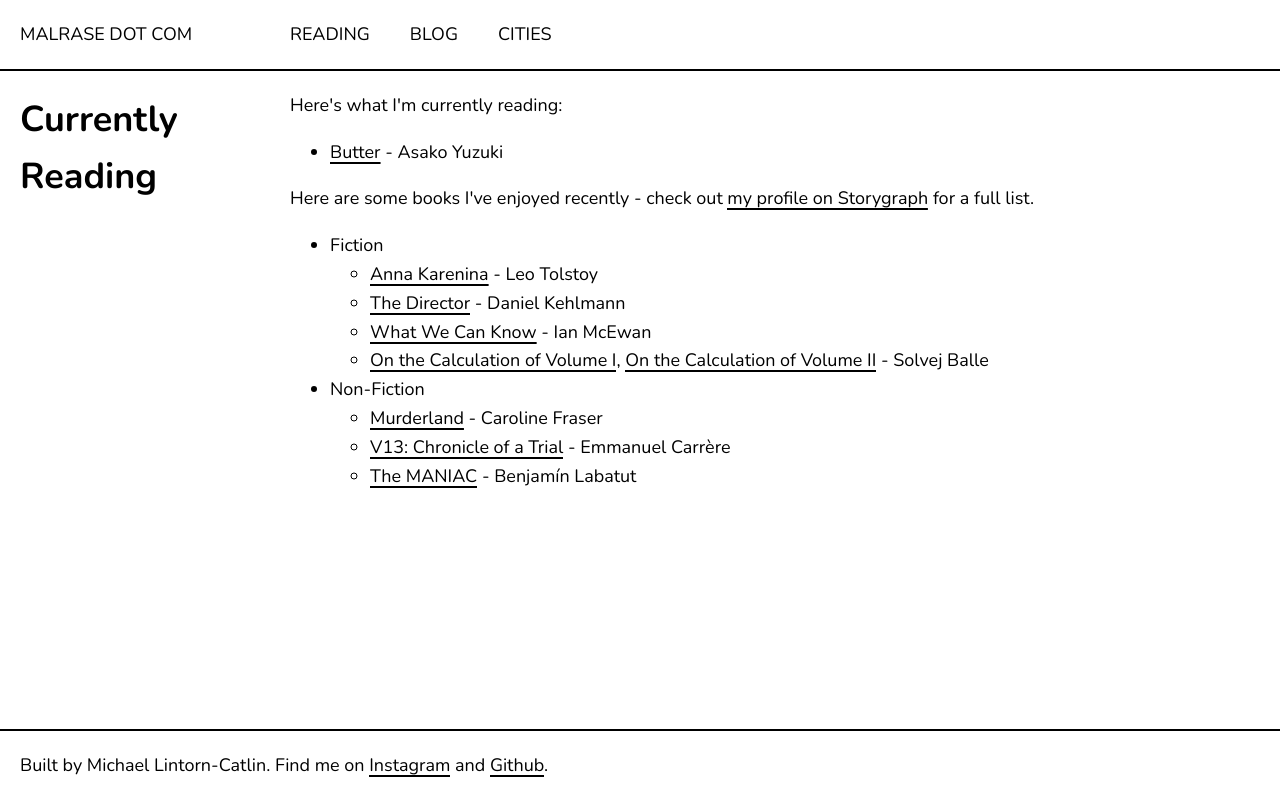
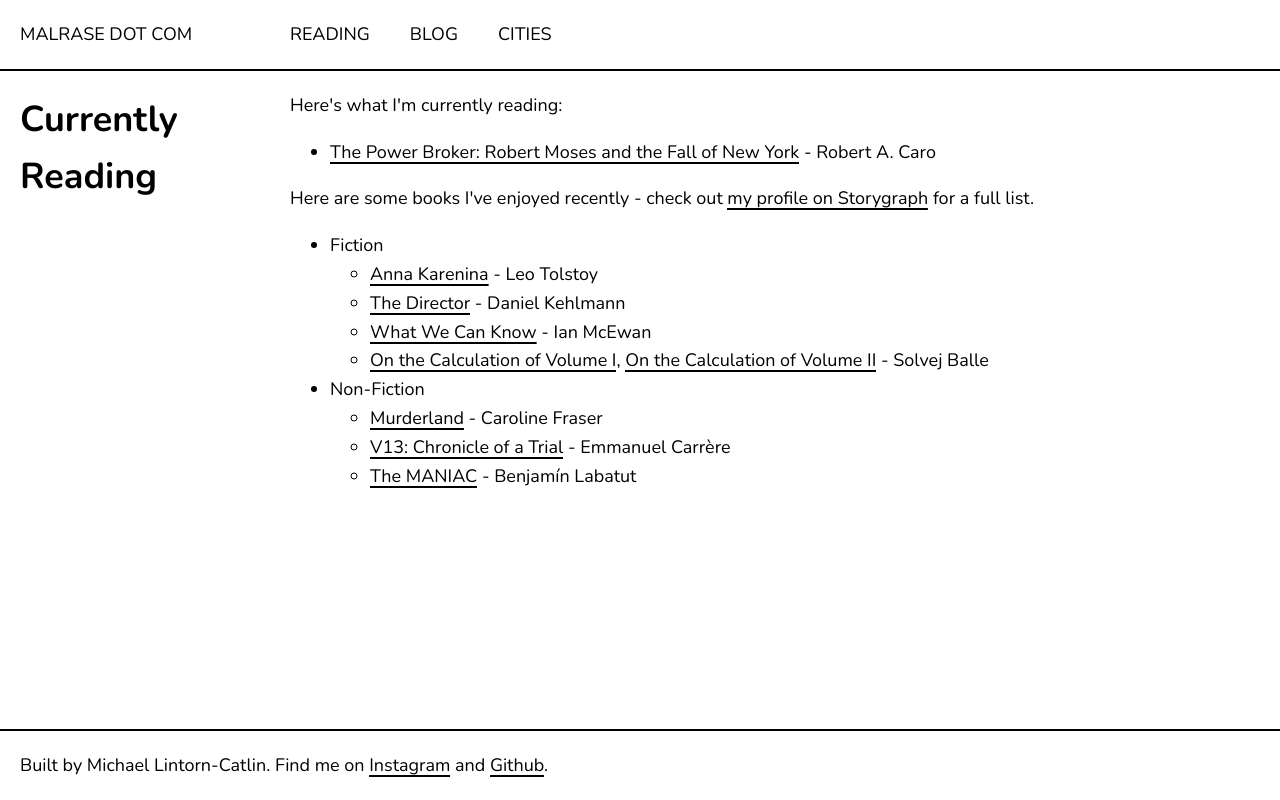
Before and after one commit to malrase/malrasedotcom, a Next.js app: page /currently-reading in a window 1280 px wide. Built offline with nearby package versions, Linux system fonts and the light colour scheme.

Commit message:
Update currently reading to The Power Broker

```diff
--- a/pages/currently-reading/index.js
+++ b/pages/currently-reading/index.js
@@ -12,7 +12,7 @@ export default function CurrentlyReadingIndex() {
       <div className="content">
       <p>Here's what I'm currently reading:</p>
       <ul>
-        <li><a href='https://app.thestorygraph.com/books/82cda351-2e3f-48d3-8308-b2cd3ffdd855'>Butter</a> - Asako Yuzuki</li>
+        <li><a href='https://app.thestorygraph.com/books/6139098a-e419-465a-abcd-b7b66b2e8136'>The Power Broker: Robert Moses and the Fall of New York</a> - Robert A. Caro</li>
       </ul>
       <p>Here are some books I've enjoyed recently - check out <a href="https://app.thestorygraph.com/profile/malrase">my profile on Storygraph</a> for a full list. </p>
       <ul>
```
